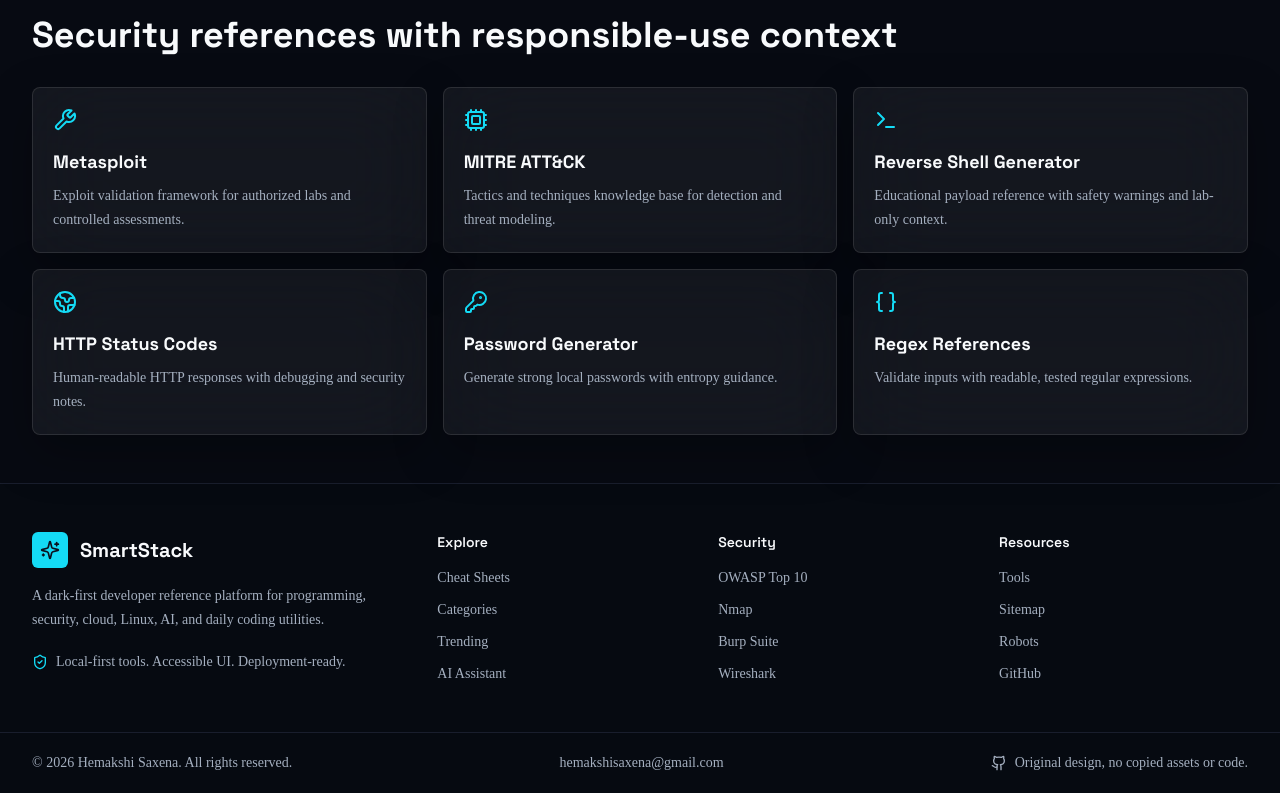
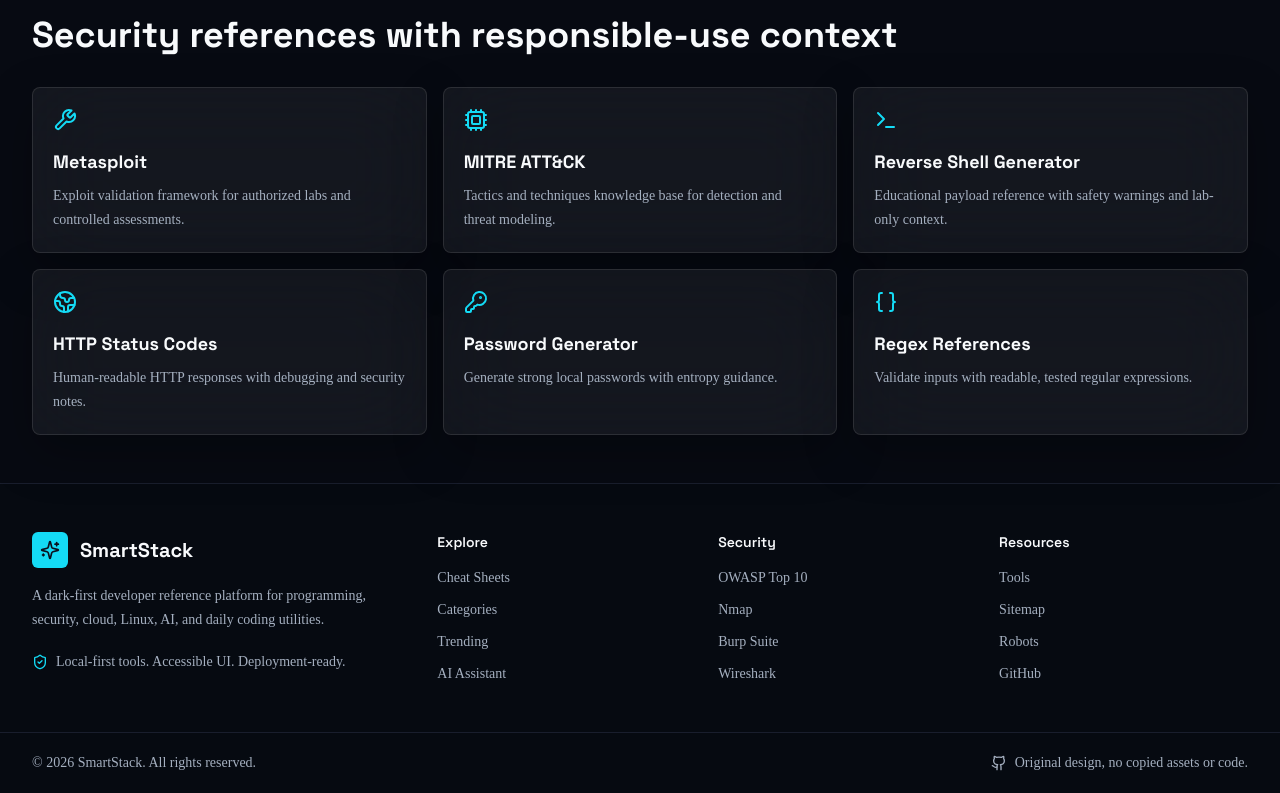
Before and after one commit to Hemakshi24/smartStack, a Next.js app: page / in a window 1280 px wide. Shown: the part 2922-3715 px from the top of the page. Built offline with nearby package versions, Linux system fonts and the light colour scheme.

Commit message:
Change footer copyright to SmartStack
Updated footer copyright and email information.

```diff
--- a/components/footer.tsx
+++ b/components/footer.tsx
@@ -42,9 +42,7 @@
         ))}
       </div>
       <div className="mx-auto flex max-w-7xl flex-col gap-3 border-t border-border/70 px-4 py-5 text-sm text-muted-foreground sm:flex-row sm:items-center sm:justify-between sm:px-6 lg:px-8">
-        <span>© 2026 Hemakshi Saxena. All rights reserved.</span>
-        <a href="mailto:hemakshisaxena@gmail.com" className="transition hover:text-foreground"> hemakshisaxena@gmail.com
-</a>
+          <p>© 2026 SmartStack. All rights reserved.</p>
         <span className="flex items-center gap-2">
           <Github className="h-4 w-4" />
           Original design, no copied assets or code.
```
